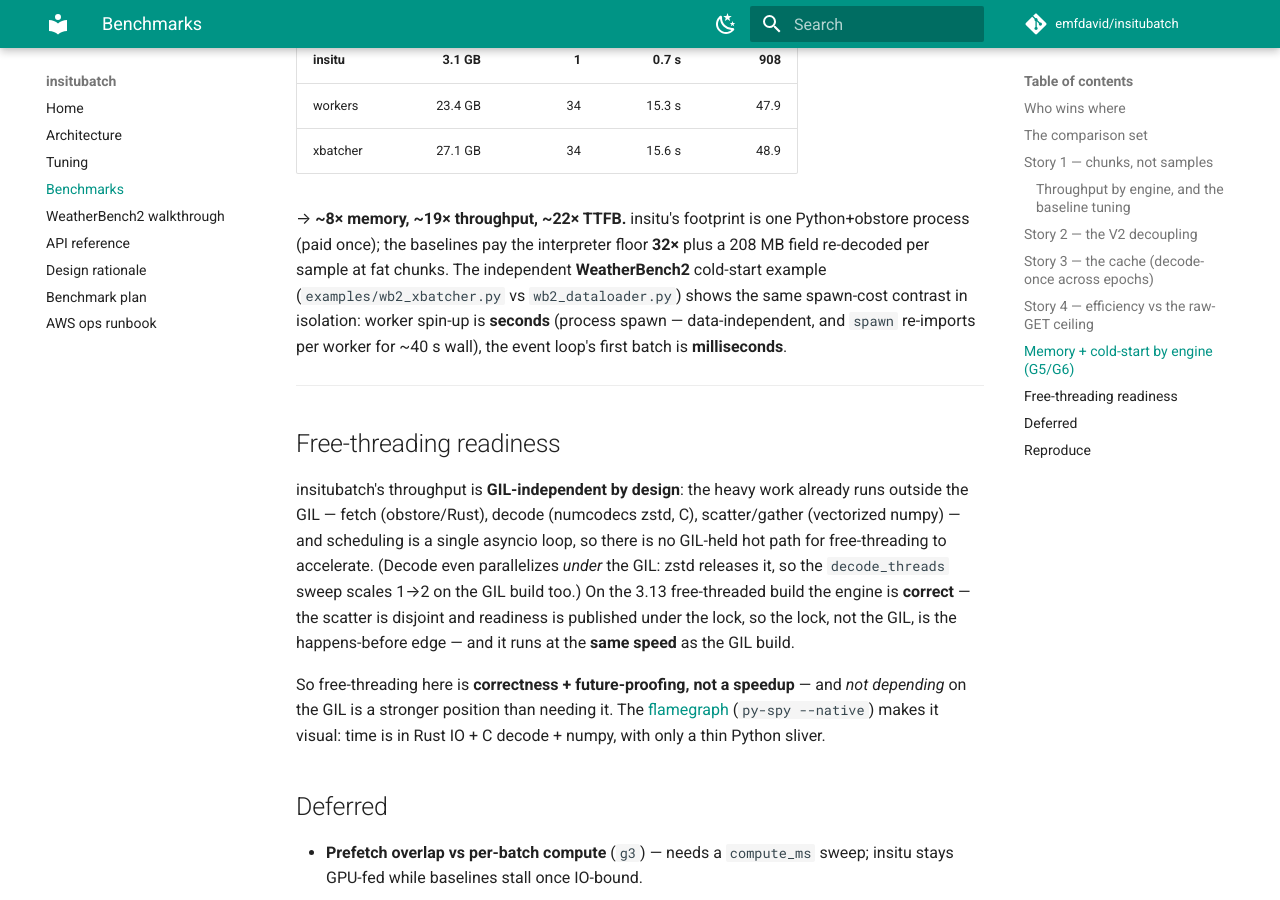
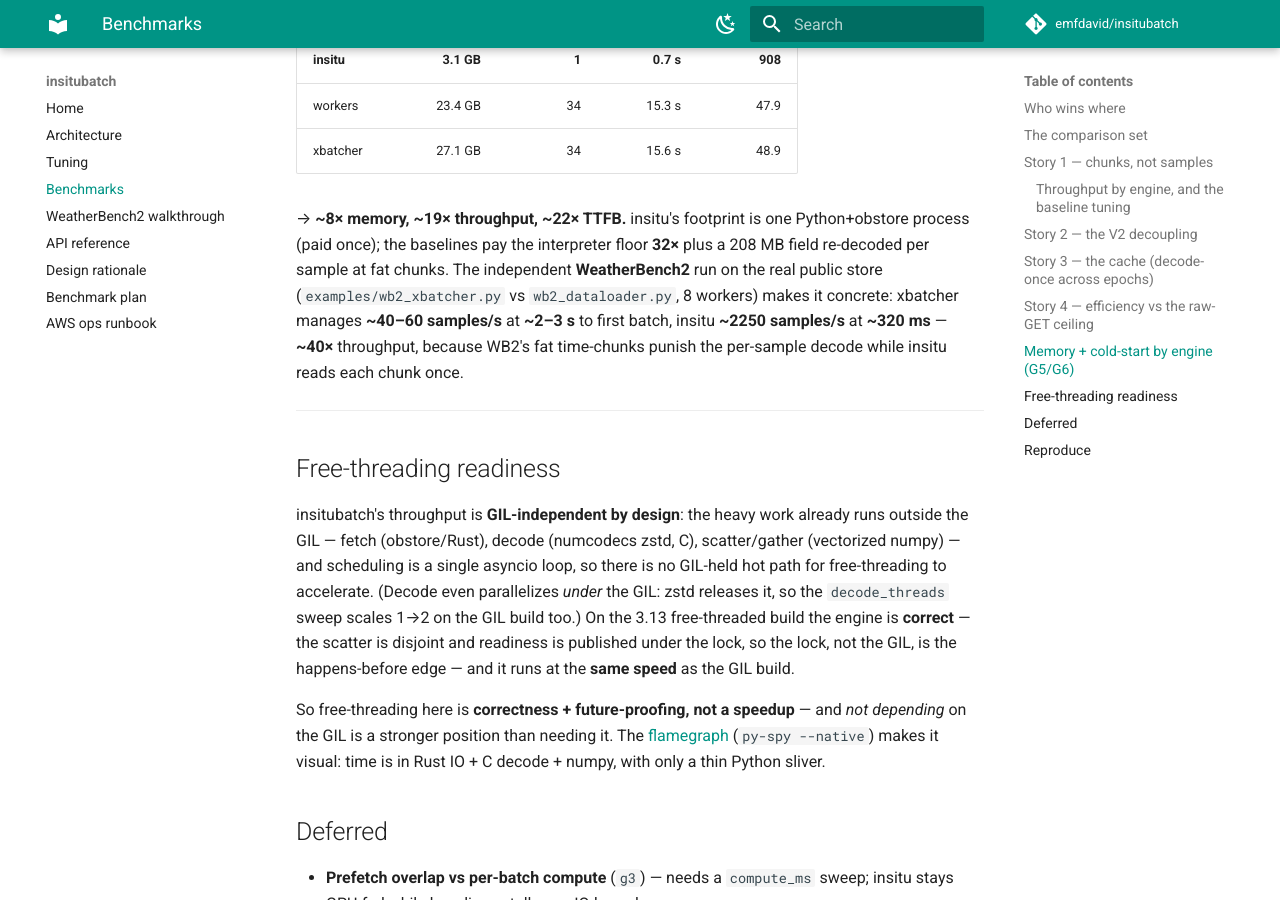
Before and after one commit to emfdavid/insitubatch, an MkDocs documentation site: the page built from docs/benchmarks.md, in a window 1280 px wide and 900 px high, scrolled down 5991 px. Built offline with MkDocs 1.6.1 and Material for MkDocs 9.7.7, drawn with Linux system fonts in a browser that asks for light colours; comment, search, counter and statistics services are not loaded.

Commit message:
wb2_dataloader: V2 cache terminology + real WB2 contrast in docs
Replace the retired V1 cache vocabulary (--cache none/memory/disk, which mapped to a
fixed 8 GB budget) with the V2 model: --cache-resident (size the pool to hold the whole
train split -> epoch 2+ decode-once) + --cache-dir (optional NVMe spill). Summary reports
cache_resident; docstring gains a --cache-resident example. Local smoke: warm epoch ~2x
read-once.

Docs/plan: replace the synthetic cold-start preview with the measured real-WB2 contrast
(8 workers): xbatcher ~40-60 samples/s at ~2-3 s TTFB vs insitu ~2250 samples/s at
~320 ms -- ~40x, because WB2's fat time-chunks punish the per-sample decode while insitu
reads each chunk once. Add the --num-epochs 2 --cache-resident command.

Co-Authored-By: Claude Opus 4.8 <noreply@anthropic.com>

```diff
--- a/docs/benchmarks.md
+++ b/docs/benchmarks.md
@@ -161,10 +161,11 @@ working set), so it's apples-to-apples:
 
 → **~8× memory, ~19× throughput, ~22× TTFB.** insitu's footprint is one Python+obstore
 process (paid once); the baselines pay the interpreter floor **32×** plus a 208 MB field
-re-decoded per sample at fat chunks. The independent **WeatherBench2** cold-start example
-(`examples/wb2_xbatcher.py` vs `wb2_dataloader.py`) shows the same spawn-cost contrast in
-isolation: worker spin-up is **seconds** (process spawn — data-independent, and `spawn`
-re-imports per worker for ~40 s wall), the event loop's first batch is **milliseconds**.
+re-decoded per sample at fat chunks. The independent **WeatherBench2** run on the real
+public store (`examples/wb2_xbatcher.py` vs `wb2_dataloader.py`, 8 workers) makes it
+concrete: xbatcher manages **~40–60 samples/s** at **~2–3 s** to first batch, insitu
+**~2250 samples/s** at **~320 ms** — **~40×** throughput, because WB2's fat time-chunks
+punish the per-sample decode while insitu reads each chunk once.
 
 ---
 
```
Also changed, not shown: bench/benchmark_plan.md (+7 -4 lines), 1 other file.
